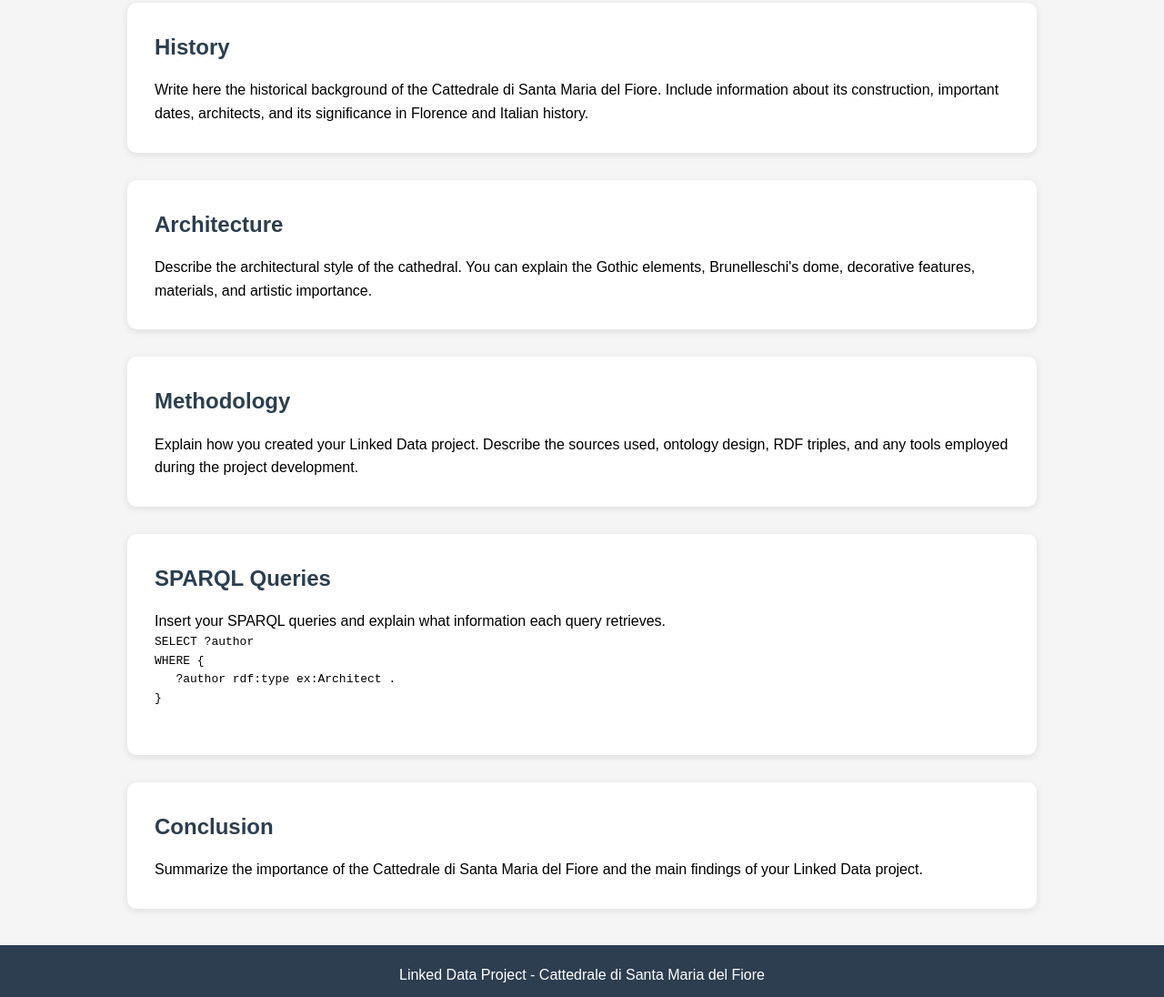
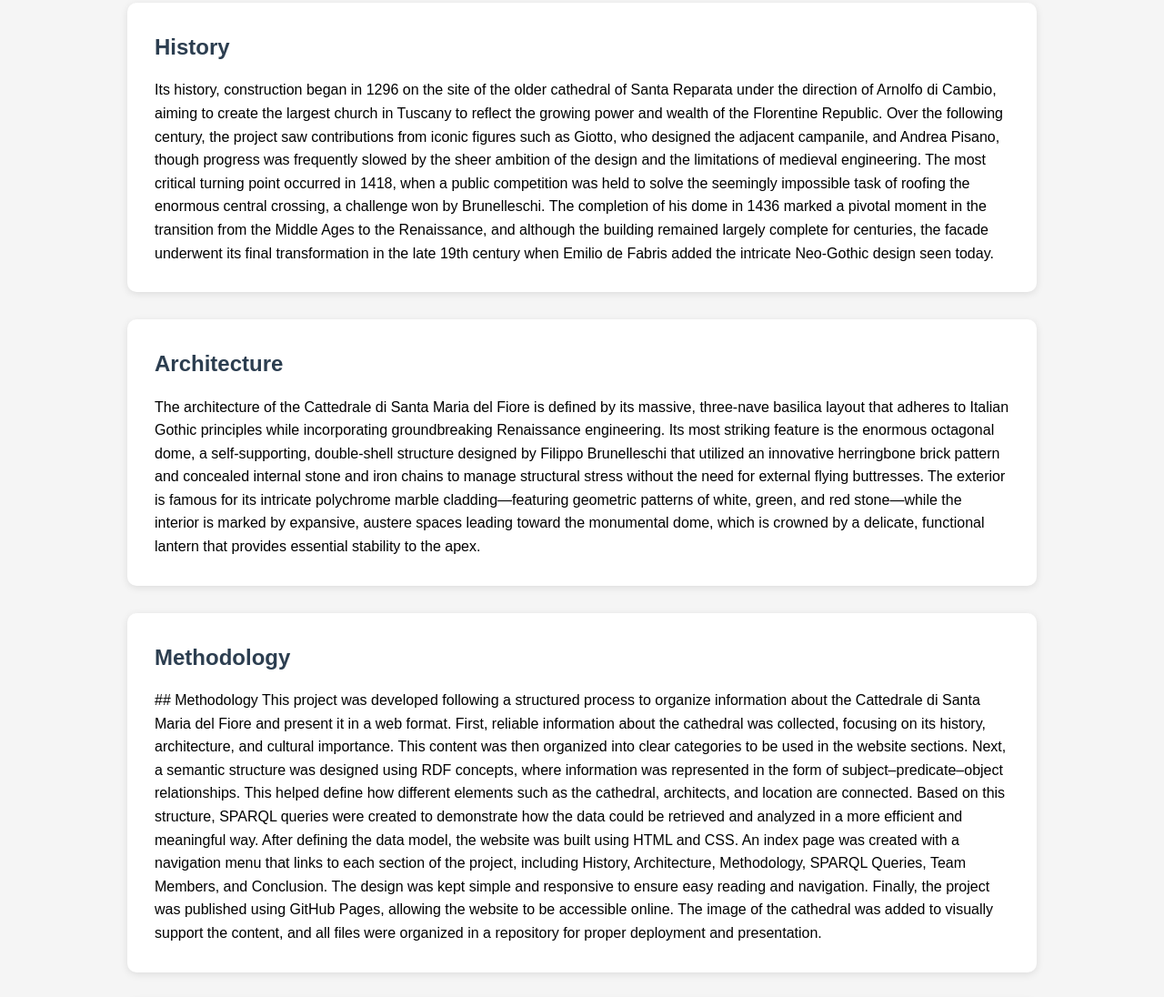
Before and after one commit to shirleysandoval/santa-maria-di-fiore, a plain HTML site: page index.html in a window 1280 px wide. Shown: the part 1272-2368 px from the top of the page at 91% size. Drawn offline with Linux system fonts and the light colour scheme.

Commit message:
Update index.html

```diff
--- a/index.html
+++ b/index.html
@@ -105,6 +105,7 @@
             <li><a href="#architecture">Architecture</a></li>
             <li><a href="#methodology">Methodology</a></li>
             <li><a href="#sparql">SPARQL Queries</a></li>
+            <li><a href="#team">Team Members</a></li>
             <li><a href="#conclusion">Conclusion</a></li>
         </ul>
     </nav>
@@ -119,27 +120,41 @@
 <section id="history">
     <h2>History</h2>
     <p>
-        Write here the historical background of the Cattedrale di Santa Maria del Fiore.
-        Include information about its construction, important dates, architects,
-        and its significance in Florence and Italian history.
+Its history, construction began in 1296 on the site of the older cathedral of Santa Reparata under the direction of Arnolfo di Cambio, aiming to create the largest church in Tuscany to reflect the growing power
+and wealth of the Florentine Republic. Over the following century, the project saw contributions from iconic figures such as Giotto, who designed the adjacent campanile, and Andrea Pisano,
+though progress was frequently slowed by the sheer ambition of the design and the limitations of medieval engineering. The most critical turning point occurred in 1418, when a public competition was held to solve
+the seemingly impossible task of roofing the enormous central crossing, a challenge won by Brunelleschi. The completion of his dome in 1436 marked a pivotal moment in the transition from the Middle Ages to the Renaissance,
+and although the building remained largely complete for centuries, the facade underwent its final transformation in the late 19th century when Emilio de Fabris added the intricate Neo-Gothic design seen today.
     </p>
 </section>
 
 <section id="architecture">
     <h2>Architecture</h2>
     <p>
-        Describe the architectural style of the cathedral.
-        You can explain the Gothic elements, Brunelleschi's dome,
-        decorative features, materials, and artistic importance.
+The architecture of the Cattedrale di Santa Maria del Fiore is defined by its massive, three-nave basilica layout that adheres to Italian Gothic principles while incorporating groundbreaking Renaissance engineering.
+Its most striking feature is the enormous octagonal dome, a self-supporting, double-shell structure designed by Filippo Brunelleschi that utilized an innovative herringbone brick pattern and concealed internal stone
+and iron chains to manage structural stress without the need for external flying buttresses. The exterior is famous for its intricate polychrome marble cladding—featuring geometric patterns of white, green,
+and red stone—while the interior is marked by expansive, austere spaces leading toward the monumental dome, which is crowned by a delicate, functional lantern that provides essential stability to the apex.
     </p>
 </section>
 
 <section id="methodology">
     <h2>Methodology</h2>
     <p>
-        Explain how you created your Linked Data project.
-        Describe the sources used, ontology design, RDF triples,
-        and any tools employed during the project development.
+## Methodology
+
+This project was developed following a structured process to organize information about the Cattedrale di Santa Maria del Fiore and present it in a web format. First, reliable information about the cathedral was collected,
+focusing on its history, architecture, and cultural importance. This content was then organized into clear categories to be used in the website sections.
+
+Next, a semantic structure was designed using RDF concepts, where information was represented in the form of subject–predicate–object relationships. This helped define how different elements such as the cathedral,
+architects, and location are connected. Based on this structure, SPARQL queries were created to demonstrate how the data could be retrieved and analyzed in a more efficient and meaningful way.
+
+After defining the data model, the website was built using HTML and CSS. An index page was created with a navigation menu that links to each section of the project, including History, Architecture, Methodology,
+SPARQL Queries, Team Members, and Conclusion. The design was kept simple and responsive to ensure easy reading and navigation.
+
+Finally, the project was published using GitHub Pages, allowing the website to be accessible online. The image of the cathedral was added to visually support the content, and all files
+were organized in a repository for proper deployment and presentation.
+
     </p>
 </section>
 
@@ -156,17 +171,33 @@ WHERE {
 }
     </pre>
 </section>
+<section id="team">
+    <h2>Team Members</h2>
 
+    <p>
+        This project was developed by:
+    </p>
+
+    <ul>
+        <li><strong>Anna Moskovskaia</strong></li>
+        <li><strong>Shirley Sandoval</strong></li>
+    </ul>
+</section>
 <section id="conclusion">
     <h2>Conclusion</h2>
     <p>
-        Summarize the importance of the Cattedrale di Santa Maria del Fiore
-        and the main findings of your Linked Data project.
+        The Cattedrale di Santa Maria del Fiore is one of the most important examples
+        of Renaissance architecture and a symbol of Florence’s cultural and historical heritage.
+        Through this project, information about the cathedral was organized using RDF and explored through SPARQL queries,
+        making it possible to represent and retrieve knowledge in a structured way. This approach not only highlights the historical
+        and architectural significance of the cathedral but also demonstrates how semantic web technologies can support the preservation,
+        organization, and exploration of cultural heritage information for educational and research purposes.
+
     </p>
 </section>
 
 <footer>
-    <p>Linked Data Project - Cattedrale di Santa Maria del Fiore</p>
+    <p>Knowledge Engineering for the humanities - Cattedrale di Santa Maria del Fiore</p>
 </footer>
 
 </body>
```
